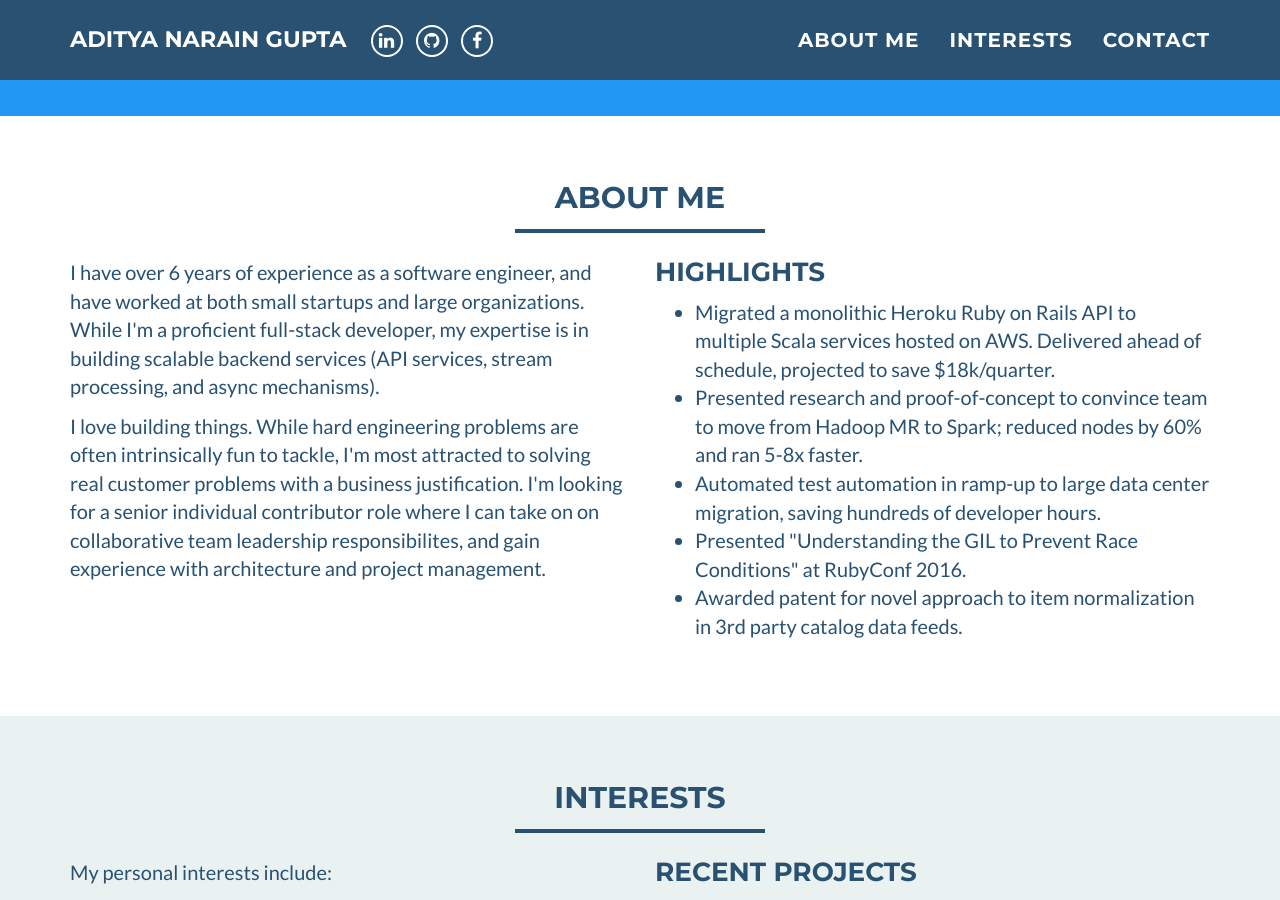
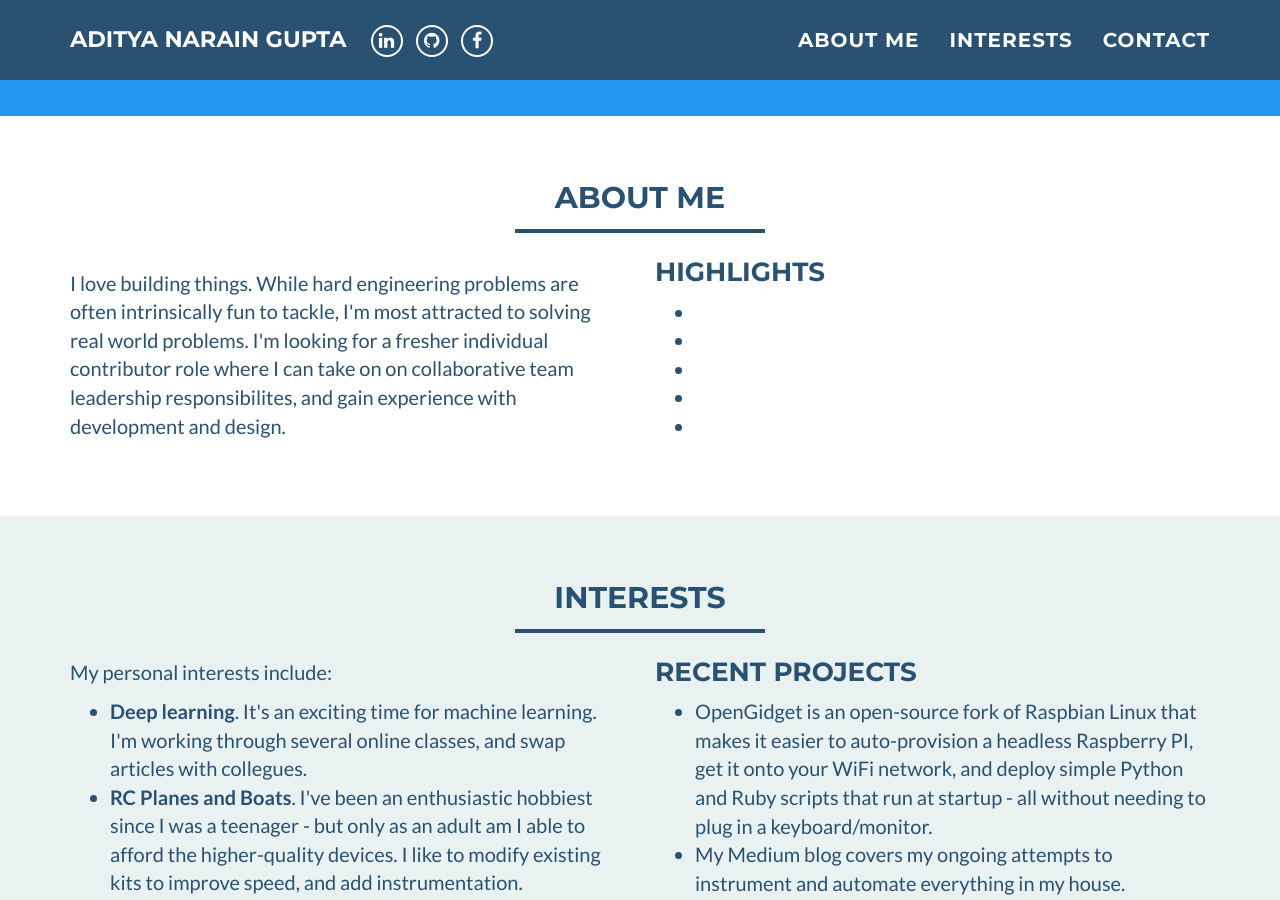
Before and after one commit to aditya-narain-gupta/aditya-narain-gupta.github.io, a Jekyll site: the page built from index.html, in a window 1280 px wide and 900 px high, scrolled down 456 px. Built offline with Jekyll 4.4.1, drawn with Linux system fonts in a browser that asks for light colours.

Commit message:
Update about_me.html

```diff
--- a/_includes/about_me.html
+++ b/_includes/about_me.html
@@ -9,36 +9,31 @@
     <div class="row">
 	    <div class="col-sm-6">
     		<p>
-            I have over 6 years of experience as a software engineer, and have worked
-            at both small startups and large organizations. While I'm a proficient full-stack
-            developer, my expertise is in building scalable backend services (API services, stream processing,
-            and async mechanisms).
+            <!-- your experience expertise and tech stack -->
         </p>
         <p>
            I love building things.
            While hard engineering problems are often intrinsically fun to tackle,
-           I'm most attracted to solving real customer problems with a business justification.
-           I'm looking for a senior individual contributor role where I can take on on collaborative
-           team leadership responsibilites, and gain experience with
-           architecture and project management.
+           I'm most attracted to solving real world problems.
+           I'm looking for a fresher individual contributor role where I can take on on collaborative
+           team leadership responsibilites, and gain experience with development and design.
         </p>
       </div>
 	    <div class="col-sm-6">
 		    <h3 style="margin-top:0;">Highlights</h3>
 		    <ul>
     			<li>
-            Migrated a monolithic Heroku Ruby on Rails API to multiple Scala
-            services hosted on AWS. Delivered ahead of schedule, projected to save $18k/quarter.
+
     			</li>
           <li>
-            Presented research and proof-of-concept to convince team to move from Hadoop MR to Spark; reduced nodes by 60% and ran 5-8x faster.
+
           <li>
-            Automated test automation in ramp-up to large data center migration, saving hundreds of developer hours.
+
     			<li>
-            Presented "Understanding the GIL to Prevent Race Conditions" at RubyConf 2016.
+
     			</li>
     			<li>
-            Awarded patent for novel approach to item normalization in 3rd party catalog data feeds.
+
     			</li>
 		    </ul>
 	    </div>
```
